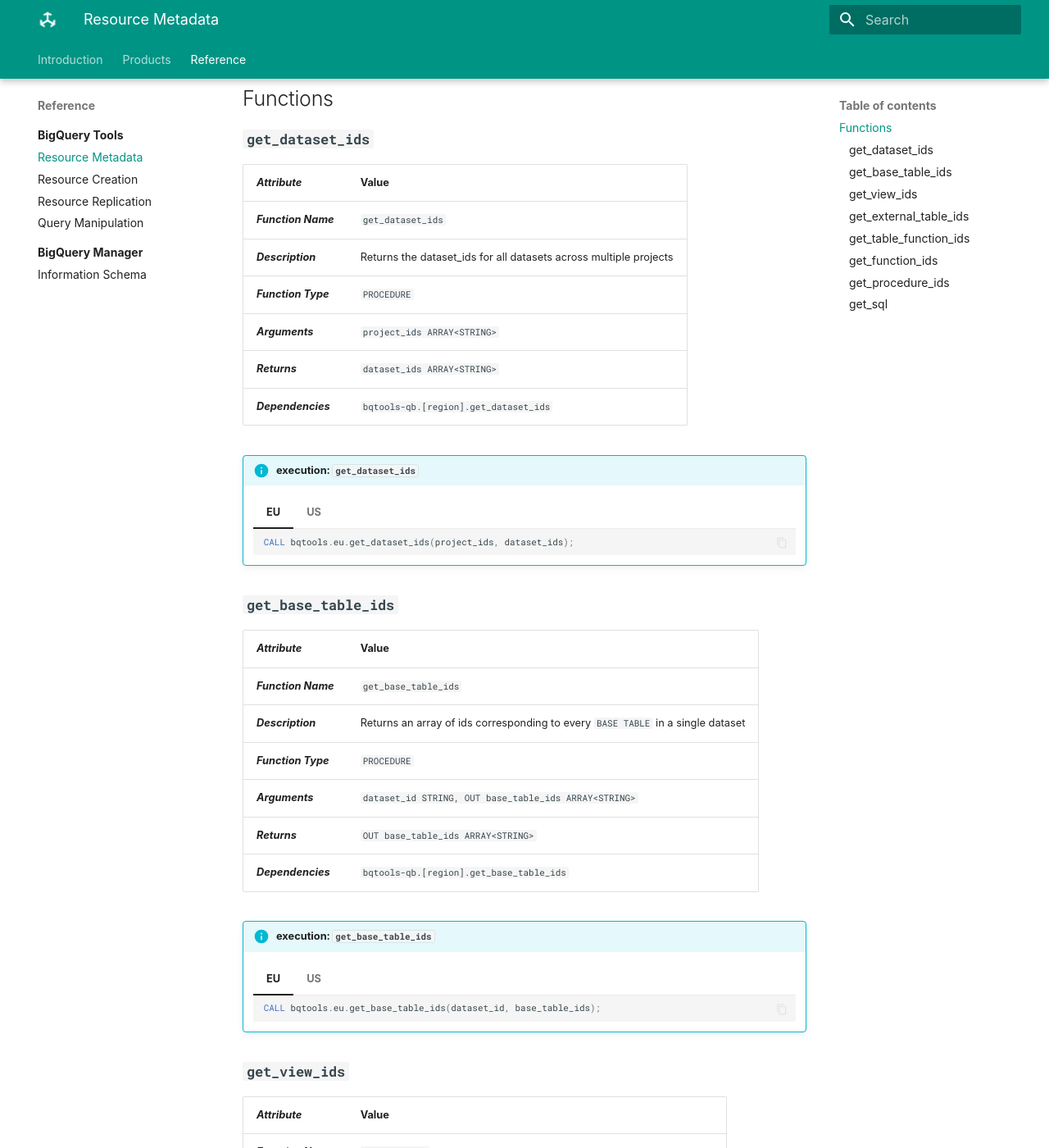
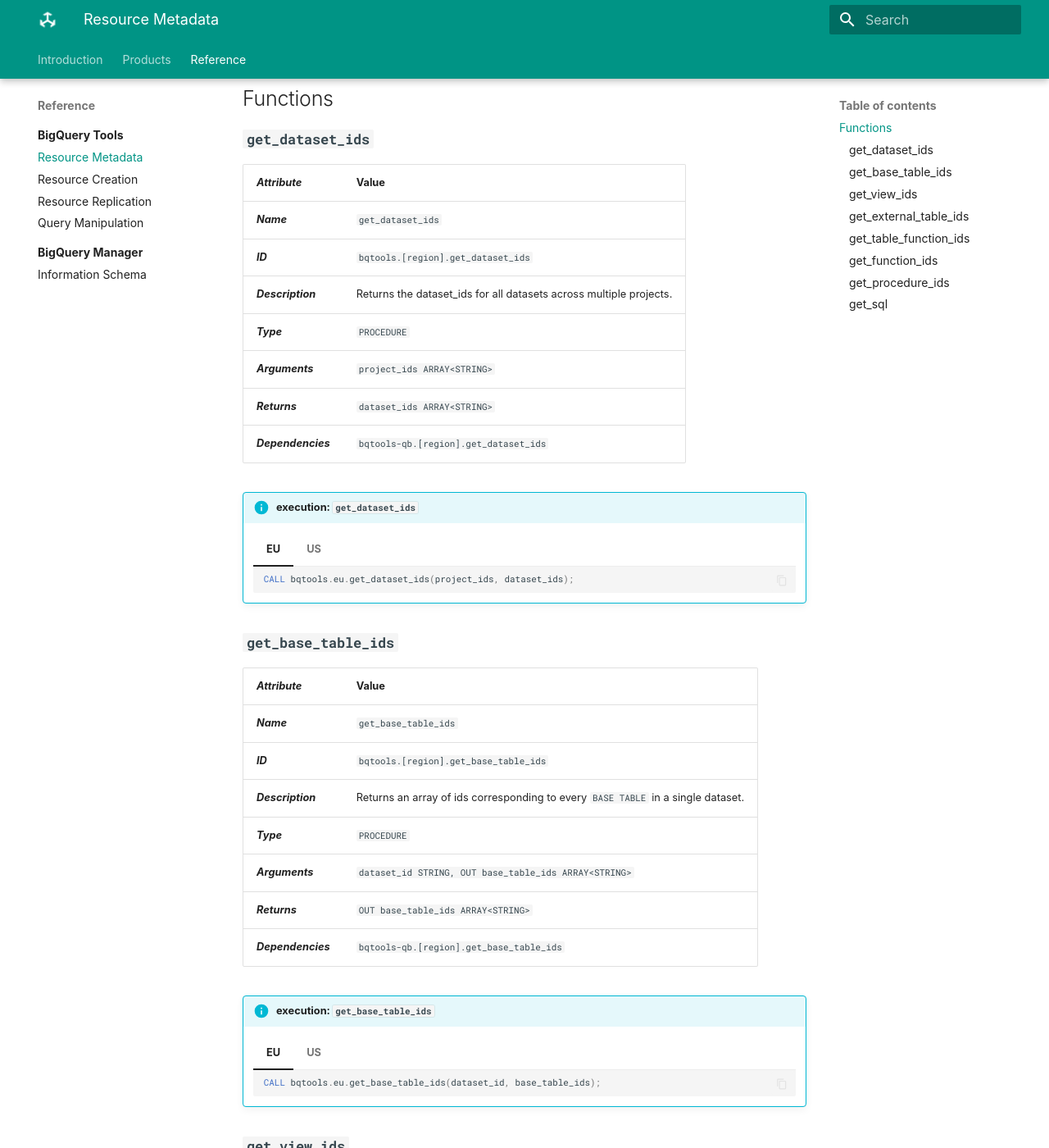
Before and after one commit to transformationflow/transformationflow.github.io, an MkDocs documentation site: the page built from docs/reference/bqtools/metadata.md, in a window 1280 px wide and 1400 px high, scrolled down 257 px. Shown: the whole window at 82% size. Built offline with MkDocs 1.6.1 and Material for MkDocs 9.7.7, drawn with Linux system fonts in a browser that asks for light colours; some web fonts are replaced; some of the changed text lies outside the part shown.

Commit message:
formatting updates

```diff
--- a/docs/reference/bqtools/metadata.md
+++ b/docs/reference/bqtools/metadata.md
@@ -4,9 +4,10 @@
 ## **`get_dataset_ids`**
 _**Attribute**_ | Value
 --- | ---
-_**Function Name**_ | `get_dataset_ids`
-_**Description**_ | Returns the dataset_ids for all datasets across multiple projects
-_**Function Type**_ | `PROCEDURE`
+_**Name**_ | `get_dataset_ids`
+_**ID**_ | `bqtools.[region].get_dataset_ids`
+_**Description**_ | Returns the dataset_ids for all datasets across multiple projects.
+_**Type**_ | `PROCEDURE`
 _**Arguments**_ | `project_ids ARRAY<STRING>`
 _**Returns**_ | `dataset_ids ARRAY<STRING>`
 _**Dependencies**_ | `bqtools-qb.[region].get_dataset_ids`
@@ -25,9 +26,10 @@
 ## **`get_base_table_ids`**
 _**Attribute**_ | Value
 --- | ---
-_**Function Name**_ | `get_base_table_ids`
-_**Description**_ | Returns an array of ids corresponding to every `BASE TABLE` in a single dataset
-_**Function Type**_ | `PROCEDURE`
+_**Name**_ | `get_base_table_ids`
+_**ID**_ | `bqtools.[region].get_base_table_ids`
+_**Description**_ | Returns an array of ids corresponding to every `BASE TABLE` in a single dataset.
+_**Type**_ | `PROCEDURE`
 _**Arguments**_ | `dataset_id STRING, OUT base_table_ids ARRAY<STRING>`
 _**Returns**_ | `OUT base_table_ids ARRAY<STRING>`
 _**Dependencies**_ | `bqtools-qb.[region].get_base_table_ids`
@@ -46,9 +48,10 @@
 ## **`get_view_ids`**
 _**Attribute**_ | Value
 --- | ---
-_**Function Name**_ | `get_view_ids`
-_**Description**_ | Returns an array of ids corresponding to every `VIEW` in a single dataset
-_**Function Type**_ | `PROCEDURE`
+_**Name**_ | `get_view_ids`
+_**ID**_ | `bqtools.[region].get_view_ids`
+_**Description**_ | Returns an array of ids corresponding to every `VIEW` in a single dataset.
+_**Type**_ | `PROCEDURE`
 _**Arguments**_ | `dataset_id STRING, OUT view_ids ARRAY<STRING>`
 _**Returns**_ | `OUT view_ids ARRAY<STRING>`
 _**Dependencies**_ | `bqtools-qb.[region].get_view_ids`
@@ -67,9 +70,10 @@
 ## **`get_external_table_ids`**
 _**Attribute**_ | Value
 --- | ---
-_**Function Name**_ | `get_external_table_ids`
-_**Description**_ | Returns an array of ids corresponding to every `EXTERNAL TABLE` in a single dataset
-_**Function Type**_ | `PROCEDURE`
+_**Name**_ | `get_external_table_ids`
+_**ID**_ | `bqtools.[region].get_external_table_ids`
+_**Description**_ | Returns an array of ids corresponding to every `EXTERNAL TABLE` in a single dataset.
+_**Type**_ | `PROCEDURE`
 _**Arguments**_ | `dataset_id STRING, OUT external_table_ids ARRAY<STRING>`
 _**Returns**_ | `OUT external_table_ids ARRAY<STRING>`
 _**Dependencies**_ | `bqtools-qb.[region].get_external_table_ids`
@@ -88,9 +92,10 @@
 ## **`get_table_function_ids`**
 _**Attribute**_ | Value
 --- | ---
-_**Function Name**_ | `get_table_function_ids`
-_**Description**_ | Returns an array of ids corresponding to every `TABLE FUNCTION` in a single dataset
-_**Function Type**_ | `PROCEDURE`
+_**Name**_ | `get_table_function_ids`
+_**ID**_ | `bqtools.[region].get_table_function_ids`
+_**Description**_ | Returns an array of ids corresponding to every `TABLE FUNCTION` in a single dataset.
+_**Type**_ | `PROCEDURE`
 _**Arguments**_ | `dataset_id STRING, OUT table_function_ids ARRAY<STRING>`
 _**Returns**_ | `OUT table_function_ids ARRAY<STRING>`
 _**Dependencies**_ | `bqtools-qb.[region].get_table_function_ids`
@@ -109,9 +114,10 @@
 ## **`get_function_ids`**
 _**Attribute**_ | Value
 --- | ---
-_**Function Name**_ | `get_function_ids`
-_**Description**_ | Returns an array of ids corresponding to every `FUNCTION` in a single dataset
-_**Function Type**_ | `PROCEDURE`
+_**Name**_ | `get_function_ids`
+_**ID**_ | `bqtools.[region].get_function_ids`
+_**Description**_ | Returns an array of ids corresponding to every `FUNCTION` in a single dataset.
+_**Type**_ | `PROCEDURE`
 _**Arguments**_ | `dataset_id STRING, OUT function_ids ARRAY<STRING>`
 _**Returns**_ | `OUT function_ids ARRAY<STRING>`
 _**Dependencies**_ | `bqtools-qb.[region].get_function_ids`
@@ -130,9 +136,10 @@
 ## **`get_procedure_ids`**
 _**Attribute**_ | Value
 --- | ---
-_**Function Name**_ | `get_procedure_ids`
-_**Description**_ | Returns an array of ids corresponding to every `PROCEDURE` in a single dataset
-_**Function Type**_ | `PROCEDURE`
+_**Name**_ | `get_procedure_ids`
+_**ID**_ | `bqtools.[region].get_procedure_ids`
+_**Description**_ | Returns an array of ids corresponding to every `PROCEDURE` in a single dataset.
+_**Type**_ | `PROCEDURE`
 _**Arguments**_ | `dataset_id STRING, OUT procedure_ids ARRAY<STRING>`
 _**Returns**_ | `OUT procedure_ids ARRAY<STRING>`
 _**Dependencies**_ | `bqtools-qb.[region].get_procedure_ids`
@@ -151,8 +158,9 @@
 _**Attribute**_ | Value
 --- | ---
 _**Function Name**_ | `get_sql`
-_**Description**_ | Returns the SQL definition of a single `ROUTINE` or `VIEW`
-_**Function Type**_ | `PROCEDURE`
+_**ID**_ | `bqtools.[region].get_sql`
+_**Description**_ | Returns the SQL definition of a single `ROUTINE` or `VIEW`.
+_**Type**_ | `PROCEDURE`
 _**Arguments**_ | `routine_or_view_id STRING`
 _**Returns**_ | `sql STRING`
 _**Dependencies**_ | `bqtools-qb.[region].get_sql`
```
Also changed, not shown: docs/reference/bqtools/creation.md (+6 -4 lines), docs/reference/bqtools/manipulation.md (+11 -8 lines), docs/reference/bqtools/replication.md (+23 -15 lines).
